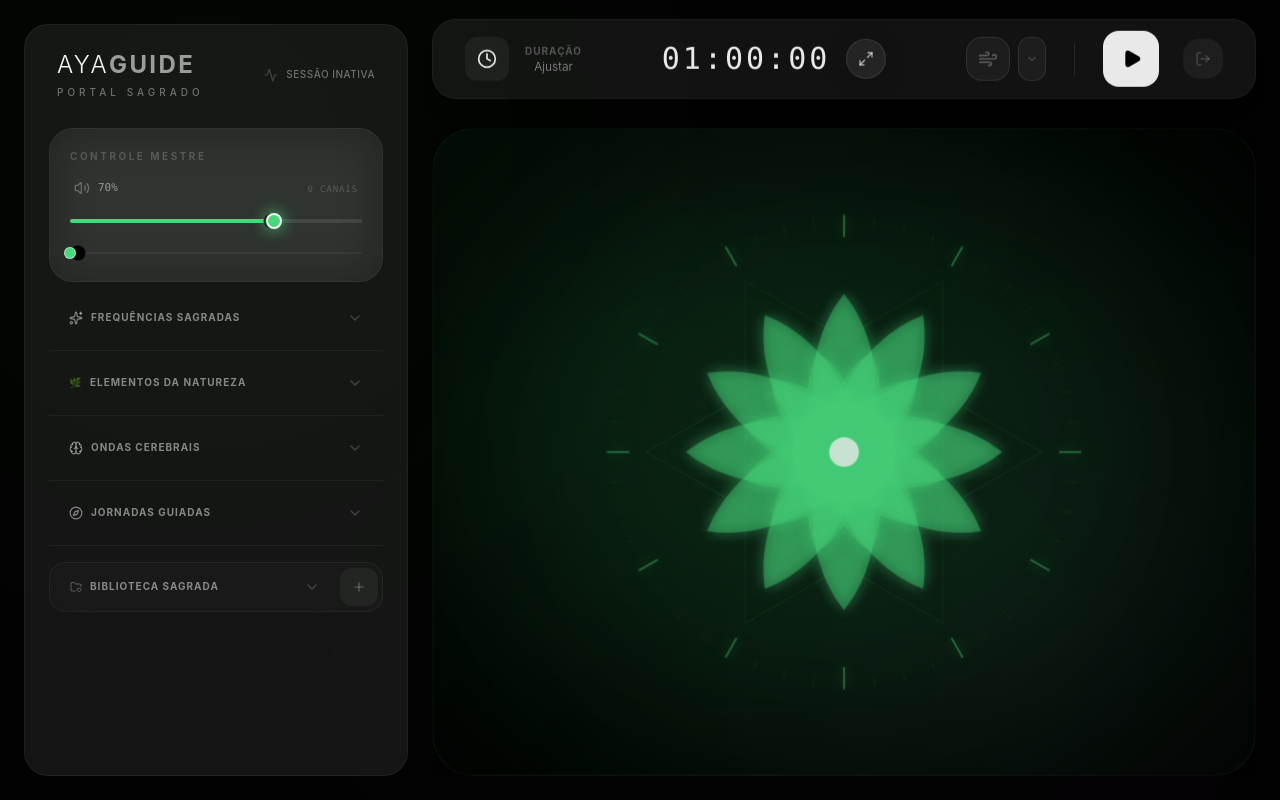
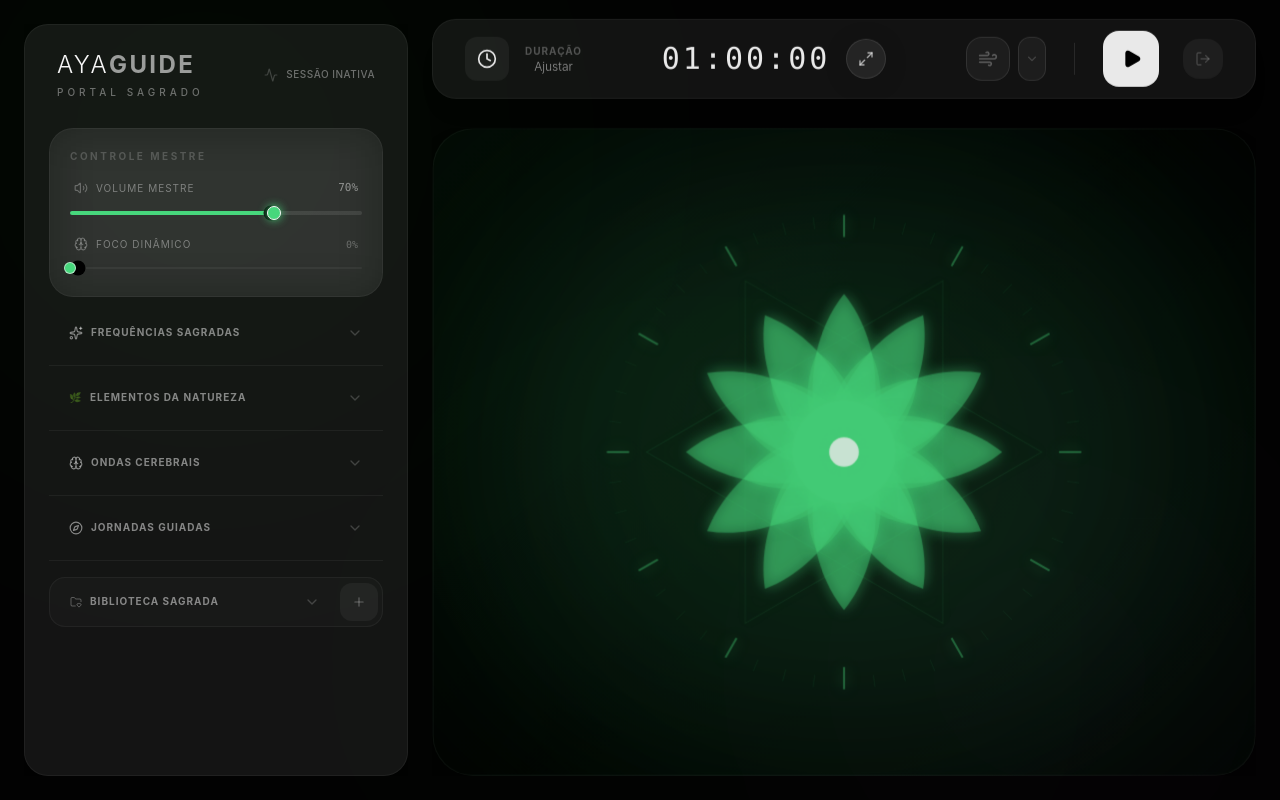
Before and after one commit to rsangijipa/ayaguide, a Next.js app: page / in a window 1280 px wide. Both pictures are taken after a click on the button "TRANSCENDER". Built offline with nearby package versions, Linux system fonts and the light colour scheme.

Commit message:
feat: create Sidebar component with master volume, focus, and section controls

```diff
--- a/components/Sidebar.tsx
+++ b/components/Sidebar.tsx
@@ -154,17 +154,17 @@ export const Sidebar = React.memo(function Sidebar({
               <Trash2 className="w-2.5 h-2.5" /> Limpar Todos
             </motion.button>
           )}
-        </div>
-
-        <div className="space-y-3">
+        </div>        <div className="space-y-4">
+          {/* Master Volume Control */}
+          <div className="space-y-2">
             <div className="flex items-center justify-between px-1">
               <div className="flex items-center gap-2">
-               <Volume2 className="w-4 h-4 text-white/30" />
+                 <Volume2 className="w-3.5 h-3.5 text-white/30" />
+                 <span className="text-[10px] uppercase tracking-widest text-white/40">Volume Mestre</span>
+              </div>
               <span className="text-[11px] font-mono text-white/50">{Math.round(masterVolume * 100)}%</span>
             </div>
-            <span className="text-[9px] text-white/20 uppercase tracking-widest font-mono mt-0.5">{activeCount} canais</span>
-          </div>
-          <div className="relative group/vol h-6 flex items-center">
+            <div className="relative group/vol h-4 flex items-center">
               <input
                 type="range" min="0" max="1" step="0.01" value={masterVolume}
                 onChange={(e) => onMasterVolumeChange(parseFloat(e.target.value))}
@@ -174,11 +174,21 @@ export const Sidebar = React.memo(function Sidebar({
                 aria-label="Volume mestre"
               />
               <div
-              className="absolute top-1/2 -translate-y-1/2 w-4 h-4 rounded-full border-2 border-white pointer-events-none transition-transform group-hover/vol:scale-110"
-              style={{ left: `calc(${masterVolume * 100}% - 8px)`, backgroundColor: activeChakra.palette.primary, boxShadow: `0 0 15px ${activeChakra.palette.primary}` }}
+                className="absolute top-1/2 -translate-y-1/2 w-3.5 h-3.5 rounded-full border border-white pointer-events-none transition-transform group-hover/vol:scale-110"
+                style={{ left: `calc(${masterVolume * 100}% - 7px)`, backgroundColor: activeChakra.palette.primary, boxShadow: `0 0 10px ${activeChakra.palette.primary}` }}
               />
             </div>
+          </div>
 
+          {/* Focus / Occlusion Filter */}
+          <div className="space-y-2">
+            <div className="flex items-center justify-between px-1">
+              <div className="flex items-center gap-2">
+                 <Brain className="w-3.5 h-3.5 text-white/30" />
+                 <span className="text-[10px] uppercase tracking-widest text-white/40">Foco Dinâmico</span>
+              </div>
+              <span className="text-[10px] font-mono text-white/30">{Math.round(focusLevel * 100)}%</span>
+            </div>
             <div className="relative group/focus h-4 flex items-center">
               <input
                 type="range" min="0" max="1" step="0.01" value={focusLevel}
@@ -191,6 +201,7 @@ export const Sidebar = React.memo(function Sidebar({
                 className="absolute top-1/2 -translate-y-1/2 w-3 h-3 rounded-full border border-white/60 pointer-events-none transition-transform group-hover/focus:scale-125"
                 style={{ left: `calc(${focusLevel * 100}% - 6px)`, backgroundColor: activeChakra.palette.primary }}
               />
+            </div>
           </div>
         </div>
       </motion.div>
```
Lines whose indentation alone changed are shown as unchanged.
